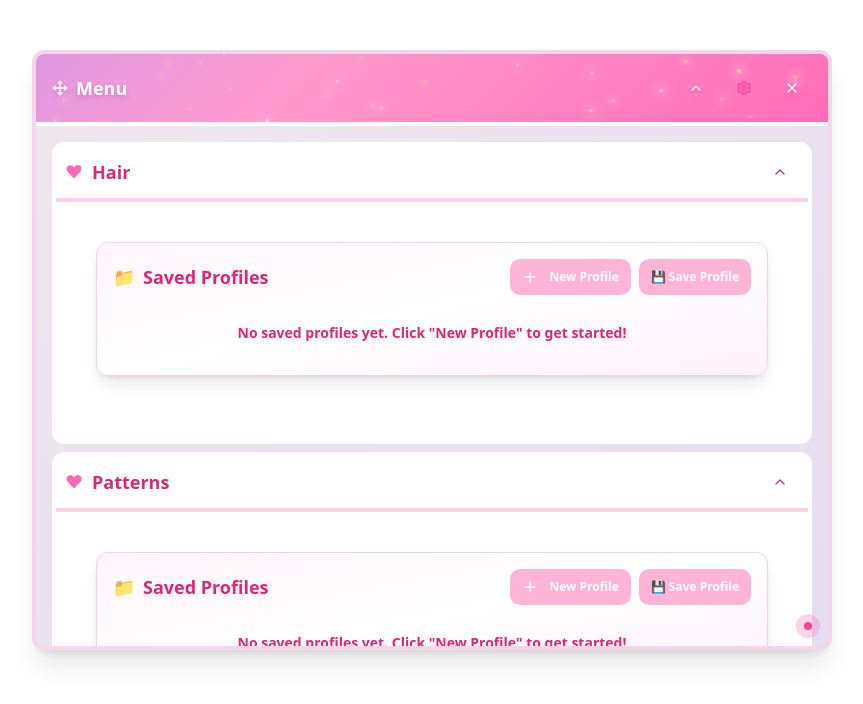
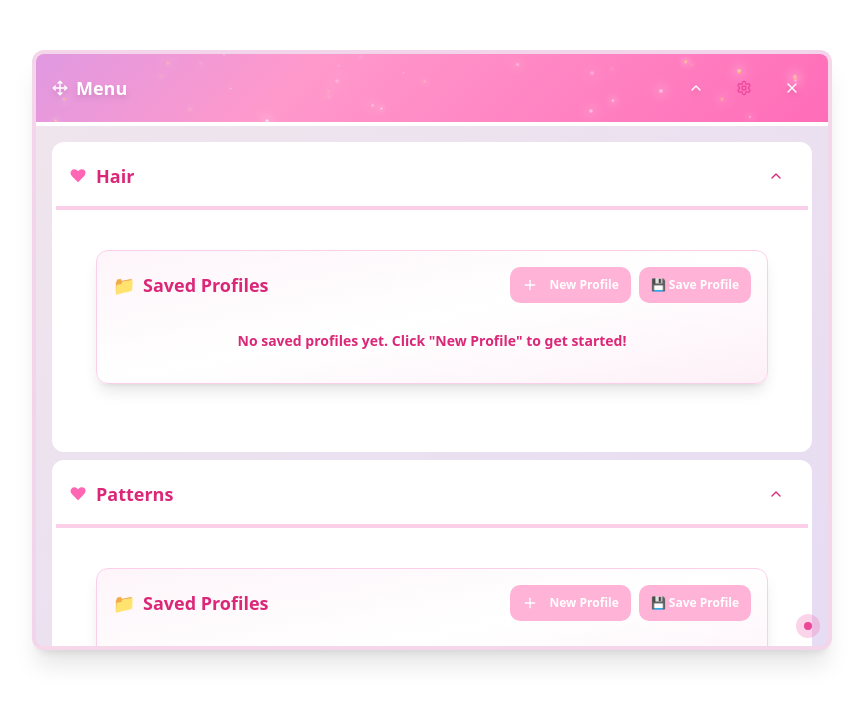
Before and after one commit to glitterstarnadia/overlay-style-hub, a React (Vite) app: page / in a window 1280 px wide. Shown: the top 704 px of the page, without its empty margins (18-881 px from the left). Built offline with nearby package versions, Linux system fonts and the light colour scheme.

Commit message:
Adjust category hover effect
Update category hover effect to prevent cutoff and improve visibility.

```diff
--- a/src/components/SectionPanel.tsx
+++ b/src/components/SectionPanel.tsx
@@ -109,18 +109,18 @@ export const SectionPanel: React.FC<SectionPanelProps> = ({
     )}>
       {/* Header */}
       <div className={cn(
-        "p-2 border-b-4 flex items-center justify-between transition-all duration-200 hover:scale-105 hover:shadow-lg cursor-pointer group",
+        "p-3 border-b-4 flex items-center justify-between transition-all duration-200 hover:scale-105 hover:shadow-lg cursor-pointer group relative overflow-visible",
         isCollapsed
-          ? "py-1 border-pink-200 bg-gradient-to-r from-pink-50/80 to-white/80 hover:from-pink-100/90 hover:to-pink-50/90"
-          : "py-2 border-pink-200 bg-white hover:bg-gradient-to-r hover:from-pink-50/50 hover:to-white/50"
+          ? "py-2 border-pink-200 bg-gradient-to-r from-pink-50/80 to-white/80 hover:from-pink-100/90 hover:to-pink-50/90"
+          : "py-3 border-pink-200 bg-white hover:bg-gradient-to-r hover:from-pink-50/50 hover:to-white/50"
       )}>
-        <div className="flex items-center gap-2">
+        <div className="flex items-center gap-2 relative z-10">
           <Heart
-            className="w-5 h-5 stroke-white stroke-2"
+            className="w-5 h-5 stroke-white stroke-2 transition-all duration-200 group-hover:scale-125 group-hover:drop-shadow-md"
             style={{ fill: '#ff66b3', color: '#ff66b3' }}
           />
           <h3 className={cn(
-            "font-bold transition-all duration-200 group-hover:scale-110 group-hover:text-pink-700",
+            "font-bold transition-all duration-200 group-hover:scale-110 group-hover:text-pink-700 group-hover:drop-shadow-sm",
             isCollapsed ? "text-sm text-pink-600" : "text-lg text-pink-600"
           )}>{sectionTitle}</h3>
         </div>
```
